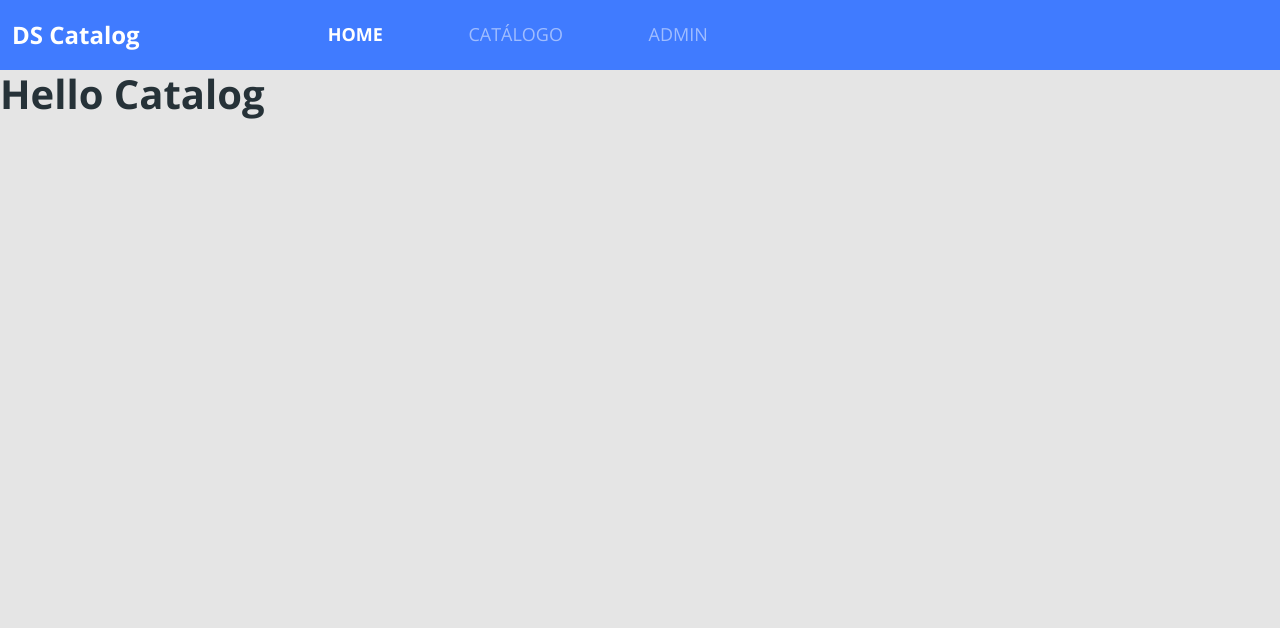
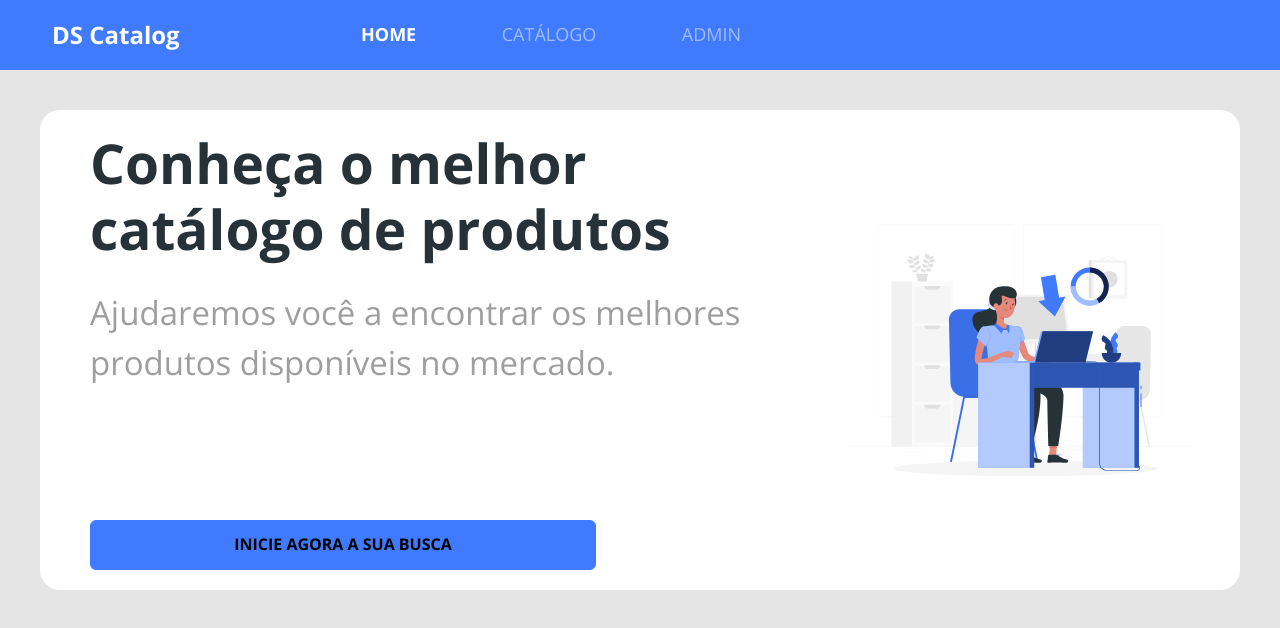
Before and after one commit to silver15/bds-dscatalog, a React (Create React App) app in the folder frontweb/: page / in a window 1280 px wide. Shown: the top 628 px of the page. Built offline with nearby package versions, Linux system fonts and the light colour scheme.

Commit message:
Home styling

```diff
--- a/frontweb/src/App.tsx
+++ b/frontweb/src/App.tsx
@@ -1,14 +1,11 @@
-import Navbar from 'components/Navbar';
+
 import './assets/styles/custom.scss';
-
+import Home from 'pages/Home';
 import './App.css';
 
 function App() {
   return (
-    <>
-      <Navbar />
-      <h1>Hello Catalog</h1>
-    </>
+   <Home />
   );
 }
 
--- /dev/null
+++ b/frontweb/src/components/buttonIcon/index.tsx
@@ -0,0 +1,14 @@
+import './styles.css';
+
+const ButtonIcon =() =>{
+
+    return(
+        <button className="btn btn-primary btn-icon">
+            <h6>INICIE AGORA A SUA BUSCA</h6>
+        </button>
+    );
+
+
+}
+
+export default ButtonIcon;
--- /dev/null
+++ b/frontweb/src/components/buttonIcon/styles.css
@@ -0,0 +1,3 @@
+.btn-icon{
+    height: 50px;
+}
--- /dev/null
+++ b/frontweb/src/pages/Home/index.tsx
@@ -0,0 +1,31 @@
+import Navbar from 'components/Navbar';
+import { ReactComponent as MainImage } from 'assets/image/main-image.svg';
+import './styles.css';
+import ButtonIcon from 'components/buttonIcon';
+
+const Home = () => {
+  return (
+    <>
+      <Navbar />
+      <div className="home-container">
+        <div className="home-card">
+          <div className="home-content-container">
+            <div>
+              <h1>Conheça o melhor catálogo de produtos</h1>
+              <p>
+                Ajudaremos você a encontrar os melhores produtos disponíveis no
+                mercado.
+              </p>
+            </div>
+            <ButtonIcon />
+          </div>
+          <div className="home-image-container">
+            <MainImage />
+          </div>
+        </div>
+      </div>
+    </>
+  );
+};
+
+export default Home;
--- /dev/null
+++ b/frontweb/src/pages/Home/styles.css
@@ -0,0 +1,135 @@
+.home-container {
+  padding: 10px;
+  font-size: 20px;
+  text-align: center;
+}
+
+.home-card {
+  display: flex;
+  flex-direction: column-reverse;
+  background-color: #fff;
+  box-shadow: 0px 4px 20px rgba(0, 0, 0, 0, 25);
+  border-radius: 20px;
+}
+
+.home-content-container {
+  display: flex;
+  flex-direction: column;
+  align-items: center;
+  padding: 10px 10px 60px 10px;
+}
+
+.home-content-container h1 {
+  width: 260px;
+  font-size: 1em;
+  margin-bottom: 15px;
+}
+
+.home-content-container p {
+  width: 260px;
+  color: #9e9e9e;
+  font-size: 0.6em;
+  margin-bottom: 30px;
+}
+
+.home-image-container {
+  padding: 50px 15px;
+}
+
+.home-image-container svg {
+  width: 100%;
+  height: auto;
+}
+
+@media (min-width: 576px) {
+  .home-container {
+    padding: 15px;
+    font-size: 40px;
+  }
+
+  .home-content-container h1 {
+    width: 506px;
+    margin-bottom: 20px;
+  }
+
+  .home-content-container p {
+    width: 506px;
+    margin-bottom: 20px;
+  }
+
+  .home-content-container button {
+    width: 506px;
+  }
+
+  .home-image-container svg {
+    width: 506px;
+  }
+}
+
+@media (min-width: 768px) {
+  .home-image-container {
+    padding: 100px 20px;
+  }
+
+  .home-content-container {
+    padding: 20px 20px 100px 20px;
+  }
+}
+
+@media (min-width: 992px) {
+  .home-container {
+    font-size: 55px;
+    padding: 40px;
+  }
+  .home-image-container {
+    padding: 125px 20px;
+  }
+
+  .home-content-container {
+    padding: 20px 20px 150px 20px;
+  }
+
+  .home-content-container h1 {
+    width: 700px;
+    margin-bottom: 26px;
+  }
+
+  .home-content-container p {
+    width: 700px;
+    margin-bottom: 47px;
+  }
+}
+
+@media (min-width: 1200px) {
+  .home-card {
+    flex-direction: row;
+    justify-content: space-around;
+    padding: calc(((85vh - 480px) / 2)-20px) 0;
+  }
+
+  .home-content-container {
+    height: 480px;
+    width: 700px;
+    align-items: flex-start;
+    text-align: left;
+    align-content: space-between;
+    flex-flow: wrap;
+    padding: 20px;
+  }
+
+  .home-image-container {
+    display: flex;
+    align-items: center;
+    padding: 20px;
+  }
+
+  .home-image-container svg {
+    width: 100%;
+  }
+}
+
+@media (min-width: 1400px) {
+  .home-image-container svg {
+    width: 480px;
+  }
+}
```
Also changed, not shown: frontweb/src/assets/image/main-image.svg (added).
